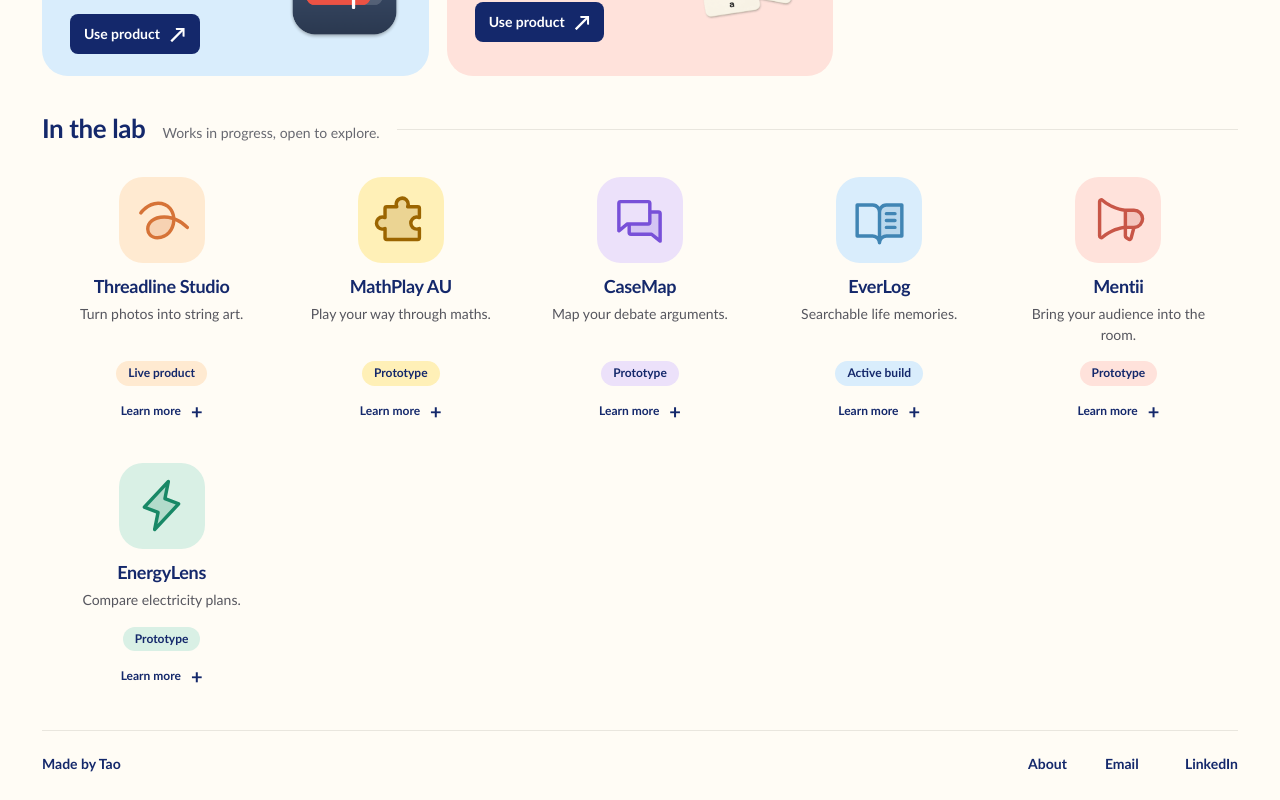
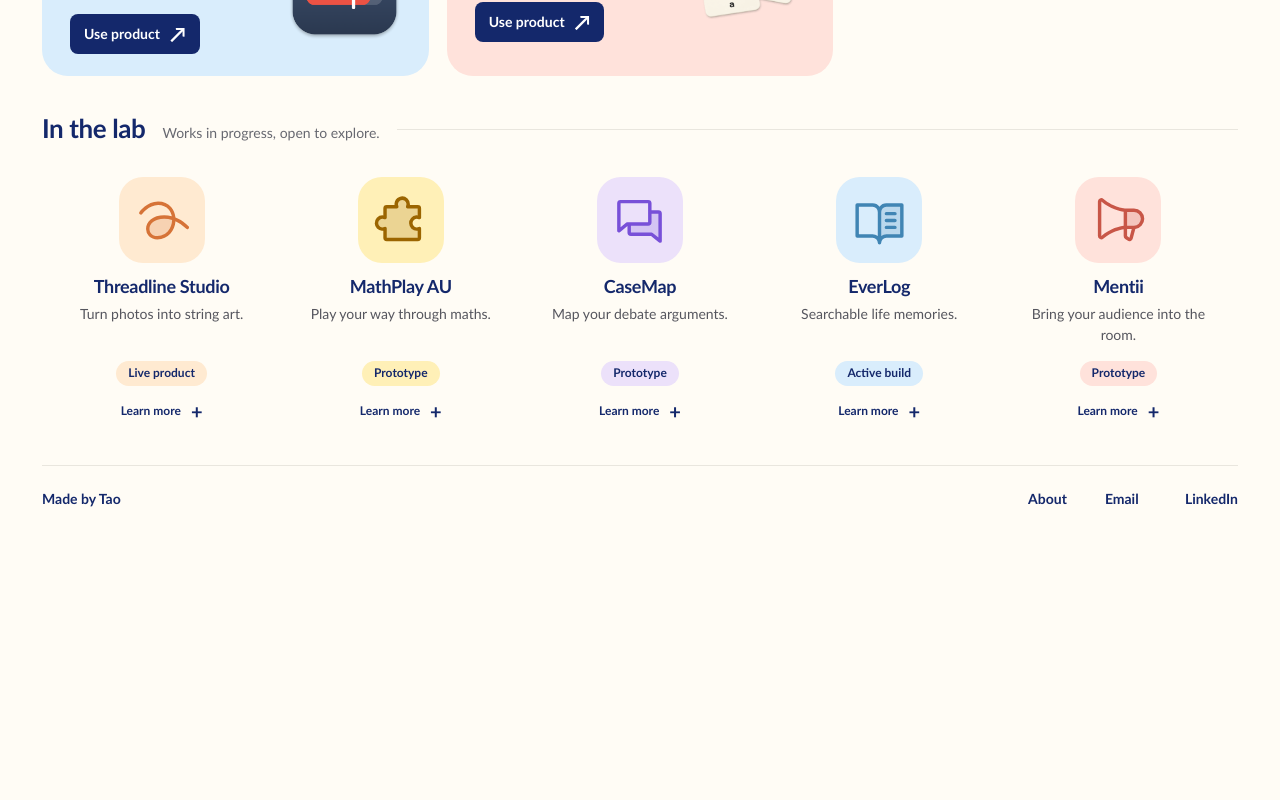
Before and after one commit to hellotaotao/taotao-au, a Next.js app: page / in a window 1280 px wide. Shown: the part 1168-1968 px from the top of the page. After the commit the page ends 1703 px from the top, so only its background shows below. Built offline with nearby package versions, Linux system fonts and the light colour scheme.

Commit message:
Remove EnergyLens from the lab
The project is no longer being developed.

Co-Authored-By: Claude Opus 5.5 <noreply@anthropic.com>

```diff
--- a/src/app/hub-data.ts
+++ b/src/app/hub-data.ts
@@ -208,20 +208,6 @@ const projectPresentation = {
       "zh": "\u6253\u5f00\u963f\u74e6\u9686\u52a9\u624b"
     }
   },
-  "EnergyLens": {
-    "id": "energylens",
-    "tone": "mint",
-    "monogram": "EL",
-    "platform": "",
-    "shortDescription": {
-      "en": "Compare electricity plans.",
-      "zh": "\u6bd4\u8f83\u7535\u529b\u65b9\u6848\u3002"
-    },
-    "cta": {
-      "en": "",
-      "zh": ""
-    }
-  },
   "CaseMap": {
     "id": "casemap",
     "tone": "lavender",
@@ -265,7 +251,7 @@ const featuredNames = ["TypeAloud", "Voicely", "Veiled Roundtable"] as const;
 
 const moreNames = ["TubeFilter", "BetterSchool", "MathTrainer", "QuotaSwap", "KanaDrill"] as const;
 
-const labNames = ["Threadline Studio", "MathPlay AU", "CaseMap", "EverLog", "Mentii", "EnergyLens"] as const;
+const labNames = ["Threadline Studio", "MathPlay AU", "CaseMap", "EverLog", "Mentii"] as const;
 
 export function getHubProjects(locale: Locale): {
   featured: HubProject[];
--- a/src/app/i18n.ts
+++ b/src/app/i18n.ts
@@ -215,17 +215,6 @@ const projectsBase = [
     description: {
       en: "A mobile Avalon room assistant for hidden-role reveals, quest voting, Merlin assassination, and AI fill-ins for short tables.",
       zh: "一个移动端阿瓦隆房间助手，支持隐藏身份揭示、任务投票、刺杀梅林，以及人数不足时的 AI 补位。",
-    },
-  },
-  {
-    name: "EnergyLens",
-    href: "https://energy.taotao.au/",
-    tier: "experiments",
-    status: "prototype",
-    accent: "rgba(160, 255, 214, 0.42)",
-    description: {
-      en: "Compares Australian electricity plans by replaying real smart-meter interval data through retailer tariff formulas.",
-      zh: "把真实智能电表分时数据代入零售商资费公式，比较澳洲电力方案的实际成本。",
     },
   },
   {
--- a/src/app/product-icon.tsx
+++ b/src/app/product-icon.tsx
@@ -3,7 +3,6 @@ import {
   FunnelIcon,
   ChatsIcon,
   FlowArrowIcon,
-  LightningIcon,
   MapPinIcon,
   MaskHappyIcon,
   MathOperationsIcon,
@@ -30,7 +29,6 @@ const icons = {
   "mathplay-au": PuzzlePieceIcon,
   mentii: MegaphoneIcon,
   "veiled-roundtable": MaskHappyIcon,
-  energylens: LightningIcon,
   casemap: ChatsIcon,
   "ai-ops-canvas": FlowArrowIcon,
 };
```
Also changed, not shown: 1 other file (tests, documents, lock files or other folders).
